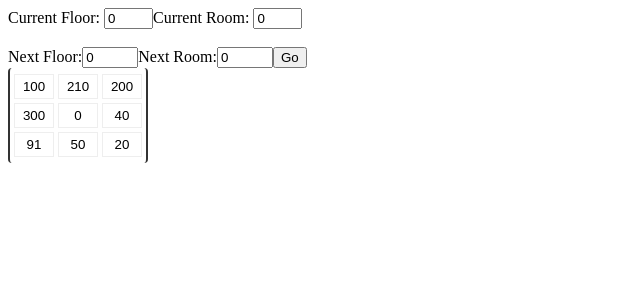
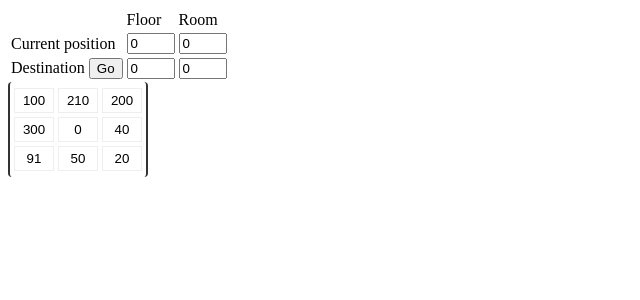
Before and after one commit to nfrigus/GrammarlyFrontendChallenge, a React (Create React App) app: page / in a window 1280 px wide. Shown: the top 300 px of the page, without its empty margins (0-640 px from the left). Built offline with nearby package versions, Linux system fonts and the light colour scheme.

Commit message:
Align positions input with table

```diff
--- a/src/components/App.js
+++ b/src/components/App.js
@@ -71,30 +71,68 @@ export default class App extends React.Component {
     return (
       <div>
         <form onSubmit={this.go}>
-          <label>Current Floor: <input readOnly value={liftPosition.floor} size="3" /></label>
-          <label>Current Room: <input readOnly value={liftPosition.room} size="3" /></label>
-          <br />
-          <br />
-          <label>Next Floor:
-            <input
-              type="number"
-              min="0"
-              max="99"
-              value={liftDestination.floor}
-              onChange={e => this.updateDestination('floor', e)} />
-          </label>
-          <label>Next Room:
-            <input
-              type="number"
-              min="0"
-              max="99"
-              value={liftDestination.room}
-              onChange={e => this.updateDestination('room', e)} />
-          </label>
-          <button type="submit">Go</button>
+          <table>
+            <thead>
+            <tr>
+              <td></td>
+              <td>Floor</td>
+              <td>Room</td>
+            </tr>
+            </thead>
+            <tbody>
+            <tr>
+              <td>Current position</td>
+              <td>
+                <Input
+                  readOnly
+                  value={liftPosition.floor}
+                />
+              </td>
+              <td>
+                <Input
+                  readOnly
+                  value={liftPosition.room}
+                />
+              </td>
+            </tr>
+            <tr>
+              <td>
+                Destination {" "}
+                <button type="submit">Go</button>
+              </td>
+              <td>
+                <Input
+                  value={liftDestination.floor}
+                  onChange={e => this.updateDestination('floor', e)}
+                />
+              </td>
+              <td>
+                <Input
+                  value={liftDestination.room}
+                  onChange={e => this.updateDestination('room', e)}
+                />
+              </td>
+            </tr>
+            </tbody>
+          </table>
         </form>
-        <MatrixInput ref="matrix" columns={transpose(this.props.times)} />
+        <MatrixInput
+          ref="matrix"
+          columns={transpose(this.props.times)}
+          liftPosition={liftPosition}
+          liftDestination={liftDestination}
+        />
       </div>
     )
   }
 }
+
+function Input(attr) {
+  return <input
+    style={{ width: '3em' }}
+    type="number"
+    min="0"
+    max="99"
+    {...attr}
+  />
+}
```
